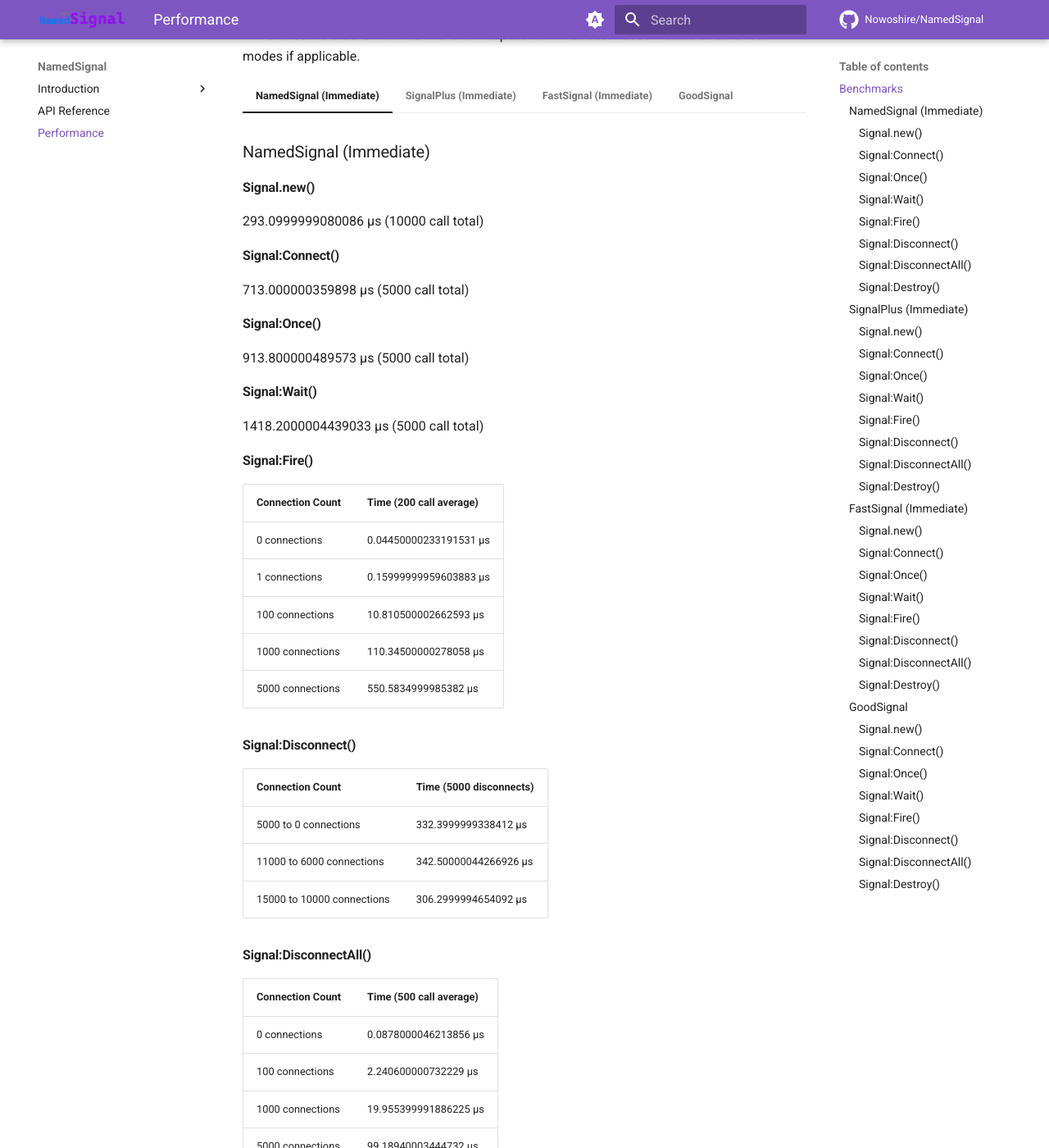
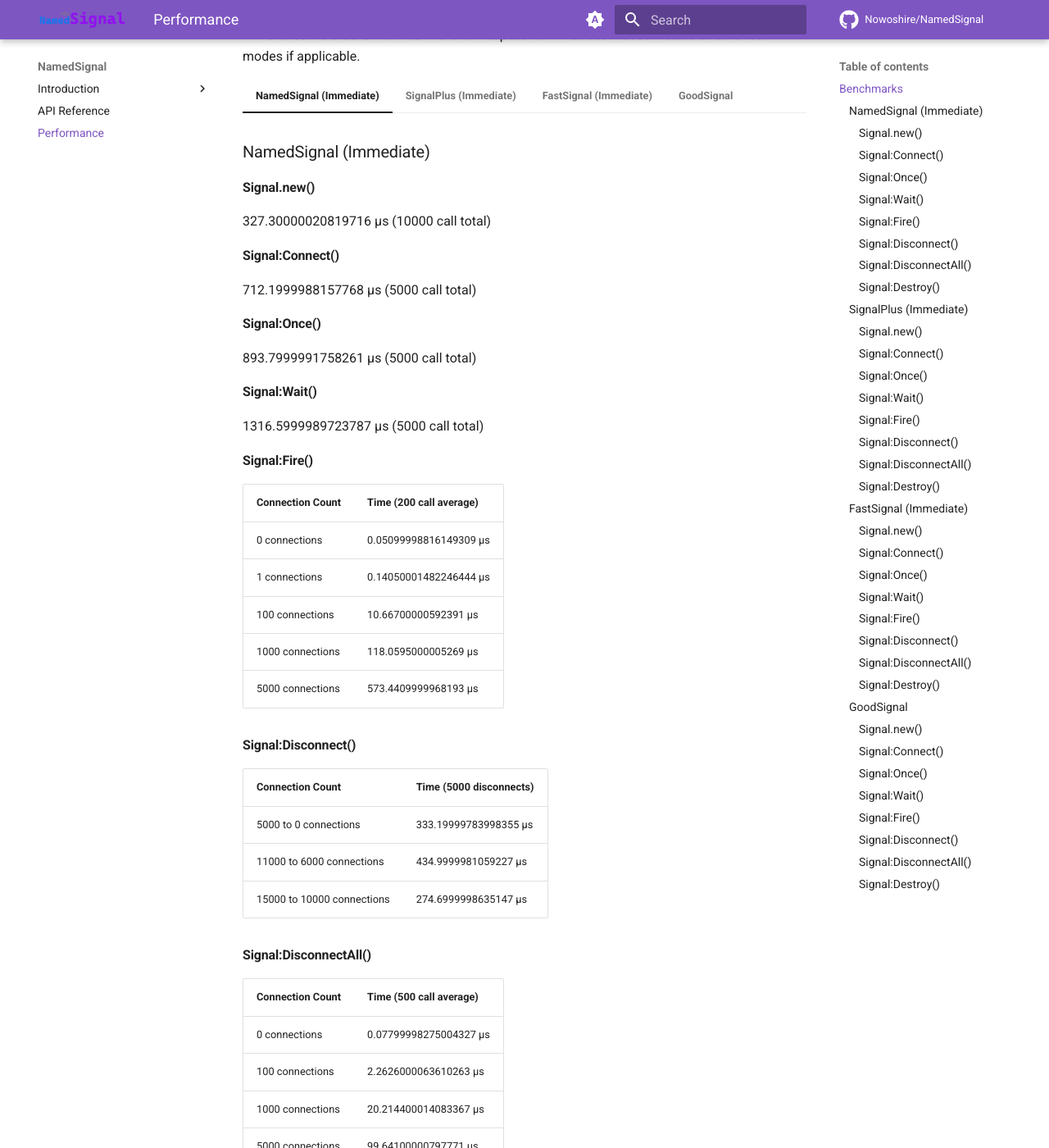
Before and after one commit to Nowoshire/NamedSignal, an MkDocs documentation site: the page built from docs/performance.md, in a window 1280 px wide and 1400 px high, scrolled down 594 px. Shown: the whole window at 82% size. Built offline with MkDocs 1.6.1 and Material for MkDocs 9.7.7, drawn with Linux system fonts in a browser that asks for light colours; comment, search, counter and statistics services are not loaded; some of the changed text lies outside the part shown.

Commit message:
Update NamedSignal benchmark

```diff
--- a/docs/performance.md
+++ b/docs/performance.md
@@ -20,48 +20,48 @@
 
 	### NamedSignal (Immediate)
 	#### Signal.new()
-	293.0999999080086 µs (10000 call total)
+	327.30000020819716 µs (10000 call total)
 
 	#### Signal:Connect()
-	713.000000359898 µs (5000 call total)
+	712.1999988157768 µs (5000 call total)
 
 	#### Signal:Once()
-	913.800000489573 µs (5000 call total)
+	893.7999991758261 µs (5000 call total)
 
 	#### Signal:Wait()
-	1418.2000004439033 µs (5000 call total)
+	1316.5999989723787 µs (5000 call total)
 
 	#### Signal:Fire()
 	| Connection Count | Time (200 call average) |
 	| --- | --- |
-	| 0 connections | 0.04450000233191531 µs |
-	| 1 connections | 0.15999999959603883 µs |
-	| 100 connections | 10.810500002662593 µs |
-	| 1000 connections | 110.34500000278058 µs |
-	| 5000 connections | 550.5834999985382 µs |
+	| 0 connections | 0.05099998816149309 µs |
+	| 1 connections | 0.14050001482246444 µs |
+	| 100 connections | 10.66700000592391 µs |
+	| 1000 connections | 118.0595000005269 µs |
+	| 5000 connections | 573.4409999968193 µs |
 
 	#### Signal:Disconnect()
 	| Connection Count | Time (5000 disconnects) |
 	| --- | --- |
-	| 5000 to 0 connections | 332.3999999338412 µs |
-	| 11000 to 6000 connections | 342.50000044266926 µs |
-	| 15000 to 10000 connections | 306.2999994654092 µs |
+	| 5000 to 0 connections | 333.19999783998355 µs |
+	| 11000 to 6000 connections | 434.9999981059227 µs |
+	| 15000 to 10000 connections | 274.6999998635147 µs |
 
 	#### Signal:DisconnectAll()
 	| Connection Count | Time (500 call average) |
 	| --- | --- |
-	| 0 connections | 0.0878000046213856 µs |
-	| 100 connections | 2.240600000732229 µs |
-	| 1000 connections | 19.955399991886225 µs |
-	| 5000 connections | 99.18940003444732 µs |
+	| 0 connections | 0.07799998275004327 µs |
+	| 100 connections | 2.2626000063610263 µs |
+	| 1000 connections | 20.214400014083367 µs |
+	| 5000 connections | 99.64100000797771 µs |
 
 	#### Signal:Destroy()
 	| Connection Count | Time (500 call average) |
 	| --- | --- |
-	| 0 connections | 0.16340000183845405 µs |
-	| 100 connections | 2.2328000031848205 µs |
-	| 1000 connections | 19.69119998102542 µs |
-	| 5000 connections | 98.56499997476931 µs |
+	| 0 connections | 0.1961999078048393 µs |
+	| 100 connections | 2.2962001094128937 µs |
+	| 1000 connections | 21.678000106476247 µs |
+	| 5000 connections | 98.19240003707819 µs |
 
 === "SignalPlus (Immediate)"
 
```
Also changed, not shown: README.md (+20 -20 lines), 1 other file.
